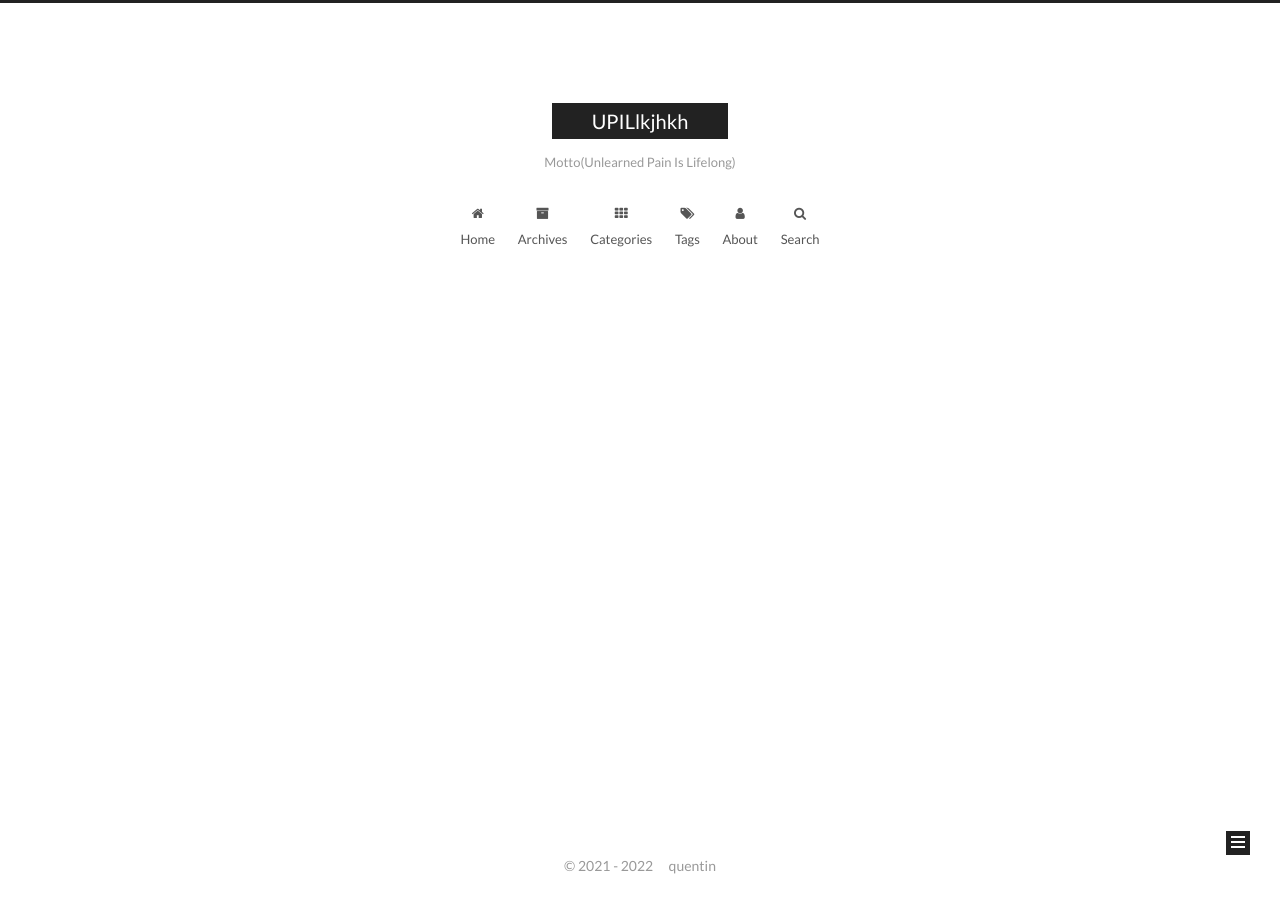
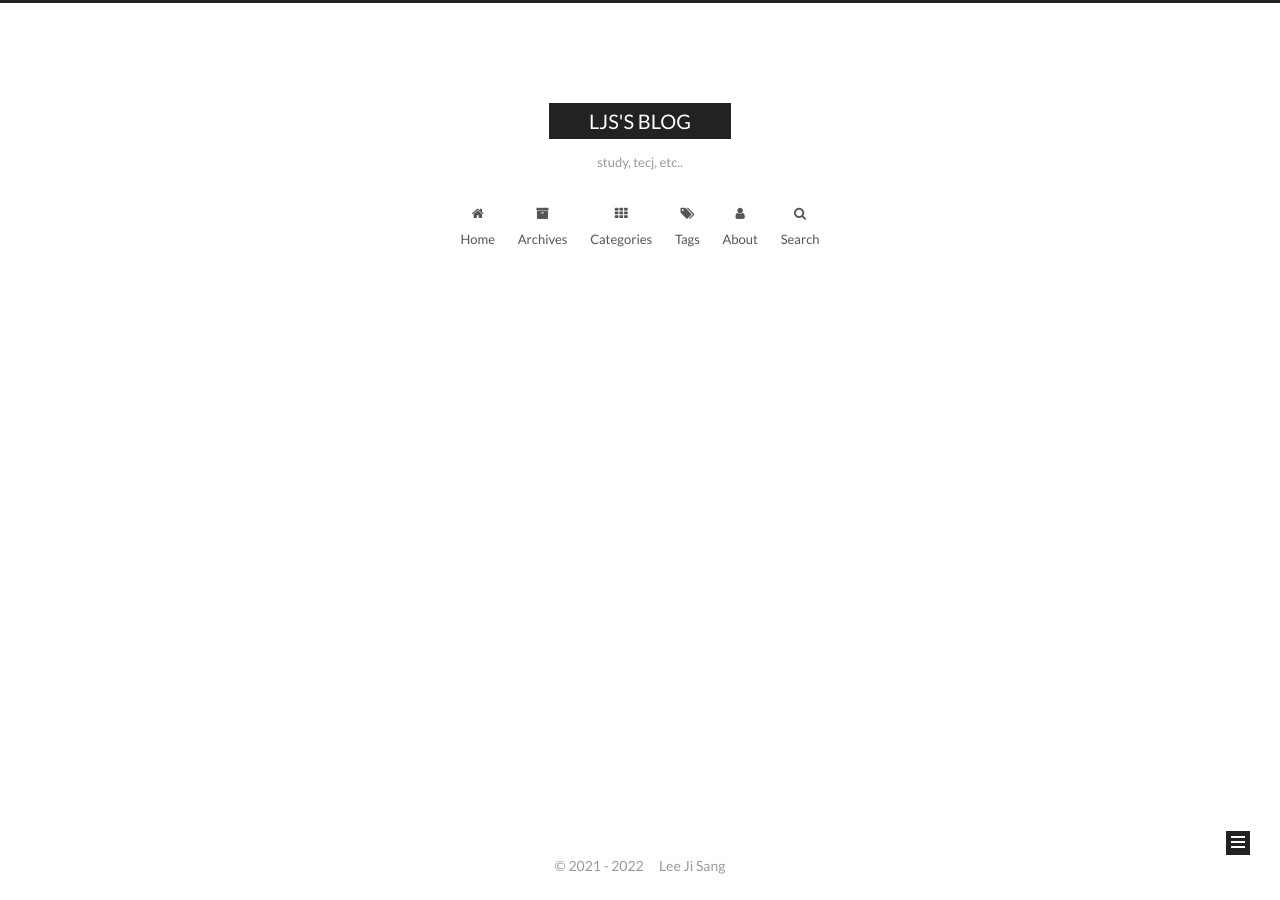
Before and after one commit to Lee-jisang/Lee-jisang.github.io, a Jekyll site: the page built from index.html, in a window 1280 px wide. Built offline with Jekyll 4.4.1, drawn with Linux system fonts in a browser that asks for light colours; the list of posts is cut into pages by our own code.

Commit message:
Update _config.yml

```diff
--- a/_config.yml
+++ b/_config.yml
@@ -5,10 +5,10 @@ repository: Lee-jisang/Lee-jisang.github.io
 # ---------------------------------------------------------------
 
 # Site
-title: UPILlkjhkh
-subtitle: 'Motto(Unlearned Pain Is Lifelong)'
+title: LJS'S BLOG
+subtitle: 'study, tecj, etc..'
 description:
-author: quentin
+author: Lee Ji Sang
 # Support language: de, en, fr-FR, id, ja, ko, pt-BR, pt, ru, zh-Hans, zh-hk, zh-tw
 language: en
 date_format: '%Y-%m-%d'
```
